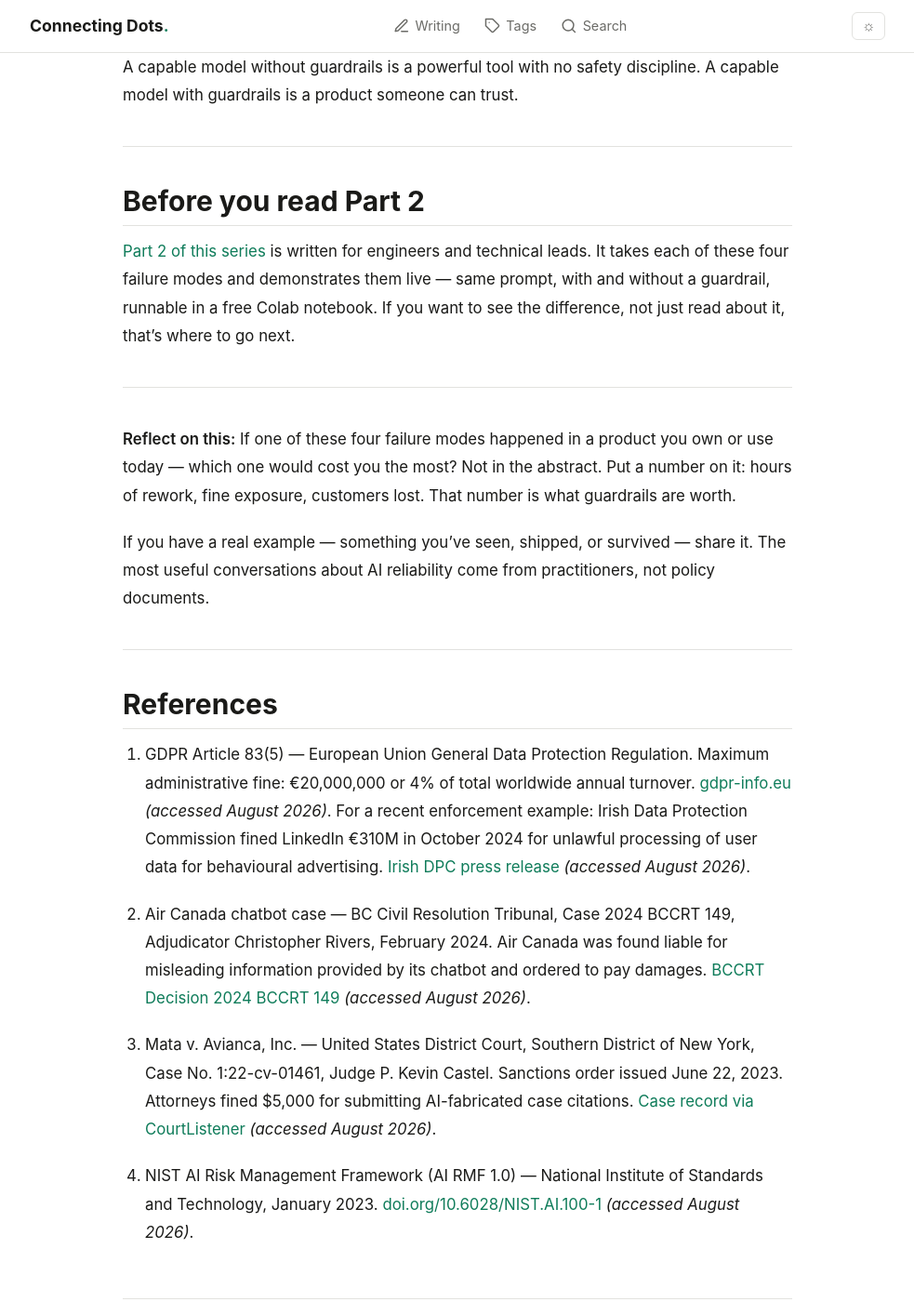
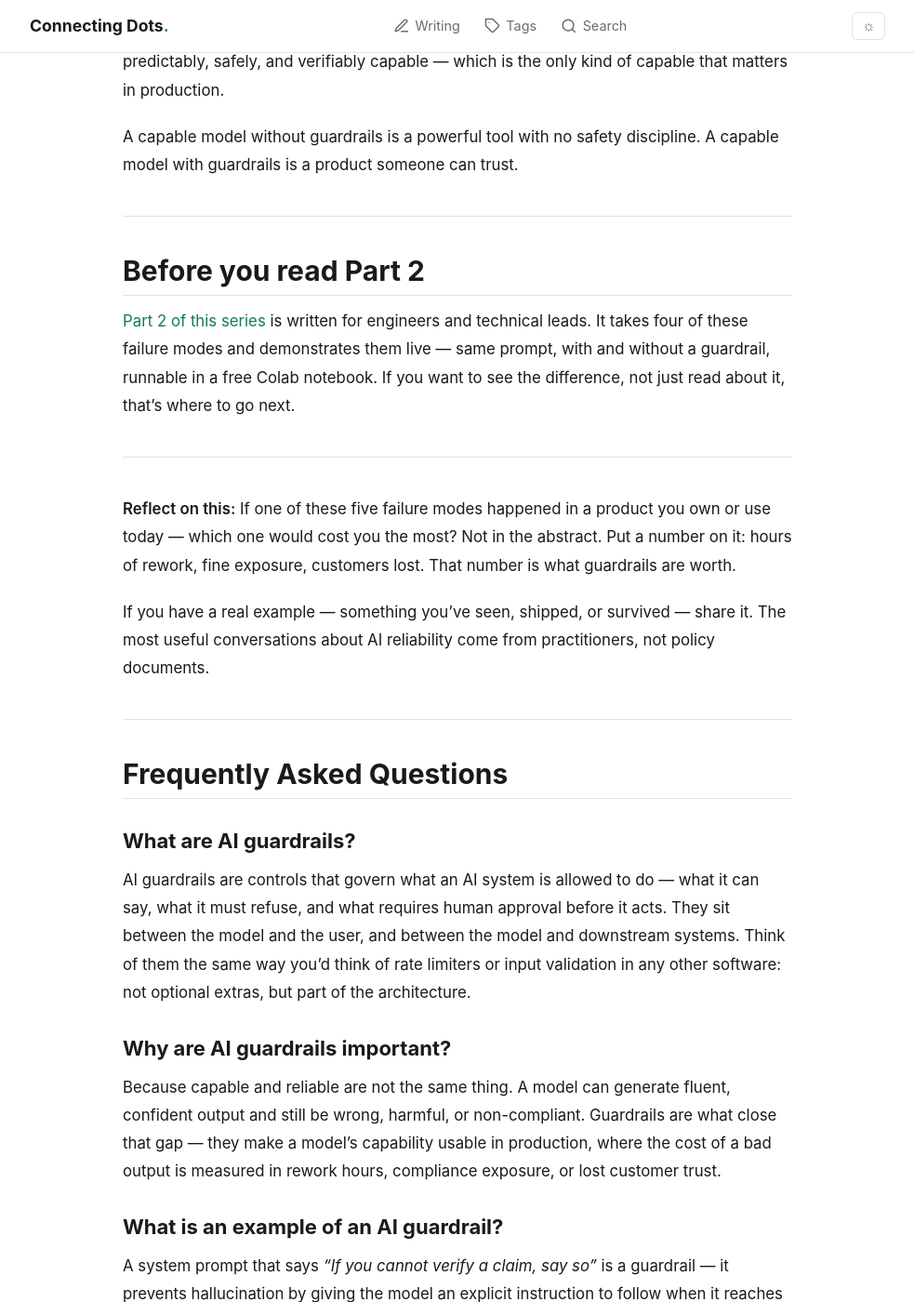
Before and after one commit to SriharshaCR/blogs, a Jekyll site: the page built from _posts/2026-08-04-AI-Guard-Rails-part-1.md, in a window 1280 px wide and 1400 px high, scrolled down 5343 px. Shown: the whole window at 93% size, without its empty margins (148-1131 px from the left). Built offline with Jekyll 4.4.1, drawn with Linux system fonts in a browser that asks for light colours; some of the changed text lies outside the part shown.

Commit message:
AI-Guard-Rail BETA

```diff
--- a/_posts/2026-08-04-AI-Guard-Rails-part-1.md
+++ b/_posts/2026-08-04-AI-Guard-Rails-part-1.md
@@ -6,24 +6,24 @@
 image: /assets/images/AI-Guard-Rails/image-hero-part-1.jpeg
 image_alt: "Five-layer AI guardrail control system illustration"
 audience: "CTOs, engineering managers, and students deploying or evaluating AI systems"
-tags: [ai-guardrails, enterprise-ai, ai-governance, llm, ai-reliability]
+tags: [ai-guardrails, llm-guardrails, enterprise-ai, ai-governance, llm, ai-reliability]
 permalink: /ai-guardrails-what-can-go-wrong/
 ---
 
 > **Key Takeaways**
 > - **The problem:** A capable AI model is not the same as a reliable one — without governance, it will fail in ways you don't expect and can't predict.
 > - **Why it matters:** These failures carry real cost: rework hours, compliance fines, lost customer trust, and legal liability.
-> - **What you'll learn:** The four failure modes that appear most often in production AI systems, and the five control layers that prevent them.
+> - **What you'll learn:** The five failure modes that appear most often in production AI systems, and the five control layers that prevent them.
 
 ---
 
 Every AI system you've shipped or evaluated has made something up at some point. The question isn't whether it will happen again — it's whether you'll know when it does, and whether someone else will pay the price before you do.
 
-Most conversations about AI guardrails stop at principles: "add safety filters," "be responsible," "use moderation." That's fine for a policy brief. But if you're a manager deciding whether to deploy an AI feature, a student building your first LLM-backed app, or a CTO weighing the risk of moving fast — you need to see what failure actually looks like and what it costs.
+Most conversations about AI guardrails — and LLM guardrails specifically — stop at principles: "add safety filters," "be responsible," "use moderation." That's fine for a policy brief. But if you're a manager deciding whether to deploy an AI feature, a student building your first LLM-backed app, or a CTO weighing the risk of moving fast — you need to see what failure actually looks like and what it costs.
 
 ---
 
-## The same question. Two very different answers.
+## AI Guardrails vs No Guardrails: The Same Prompt, Two Very Different Outputs
 
 Here's a real failure mode, shown plainly.
 
@@ -45,7 +45,7 @@
 
 ---
 
-## Four failure modes — and what they cost
+## Five failure modes — and what they cost
 
 These are not edge cases. They are the failure modes that appear most frequently in production AI systems:
 
@@ -89,7 +89,7 @@
 
 ---
 
-## The reframe
+## Why AI Guardrails Are Reliability Engineering, Not Restrictions
 
 Most people hear "guardrails" and think restrictions — capabilities removed, model neutered, experience degraded. That's the wrong mental model.
 
@@ -101,13 +101,26 @@
 
 ## Before you read Part 2
 
-[Part 2 of this series](/blogs/ai-guardrails-in-action/) is written for engineers and technical leads. It takes each of these four failure modes and demonstrates them live — same prompt, with and without a guardrail, runnable in a free Colab notebook. If you want to see the difference, not just read about it, that's where to go next.
+[Part 2 of this series](/blogs/ai-guardrails-in-action/) is written for engineers and technical leads. It takes four of these failure modes and demonstrates them live — same prompt, with and without a guardrail, runnable in a free Colab notebook. If you want to see the difference, not just read about it, that's where to go next.
 
 ---
 
-**Reflect on this:** If one of these four failure modes happened in a product you own or use today — which one would cost you the most? Not in the abstract. Put a number on it: hours of rework, fine exposure, customers lost. That number is what guardrails are worth.
+**Reflect on this:** If one of these five failure modes happened in a product you own or use today — which one would cost you the most? Not in the abstract. Put a number on it: hours of rework, fine exposure, customers lost. That number is what guardrails are worth.
 
 If you have a real example — something you've seen, shipped, or survived — share it. The most useful conversations about AI reliability come from practitioners, not policy documents.
+
+---
+
+## Frequently Asked Questions
+
+### What are AI guardrails?
+AI guardrails are controls that govern what an AI system is allowed to do — what it can say, what it must refuse, and what requires human approval before it acts. They sit between the model and the user, and between the model and downstream systems. Think of them the same way you'd think of rate limiters or input validation in any other software: not optional extras, but part of the architecture.
+
+### Why are AI guardrails important?
+Because capable and reliable are not the same thing. A model can generate fluent, confident output and still be wrong, harmful, or non-compliant. Guardrails are what close that gap — they make a model's capability usable in production, where the cost of a bad output is measured in rework hours, compliance exposure, or lost customer trust.
+
+### What is an example of an AI guardrail?
+A system prompt that says *"If you cannot verify a claim, say so"* is a guardrail — it prevents hallucination by giving the model an explicit instruction to follow when it reaches the edge of what it knows. An output filter that scans for PII before a response reaches the user is a guardrail. A human-in-the-loop step that requires approval before an AI takes an irreversible action is a guardrail. They range from a single line of instruction to a dedicated classification layer running in parallel with your main model.
 
 ---
 
```
Also changed, not shown: _posts/2026-08-04-AI-Guard-Rails-part-2.md (+4 -4 lines).
